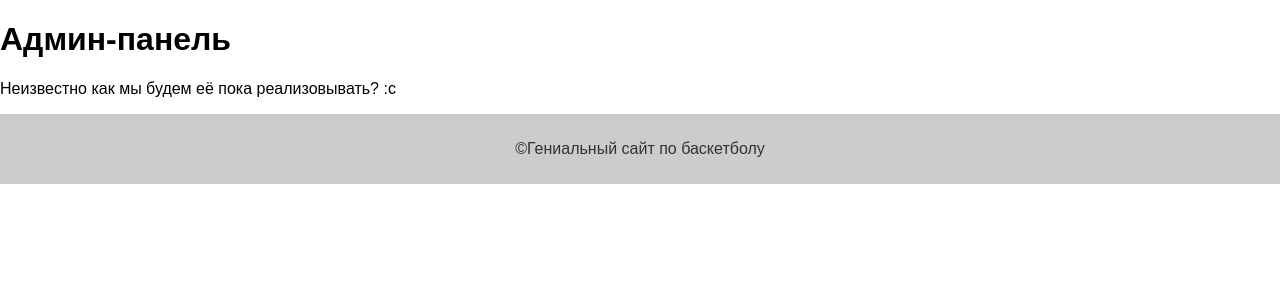
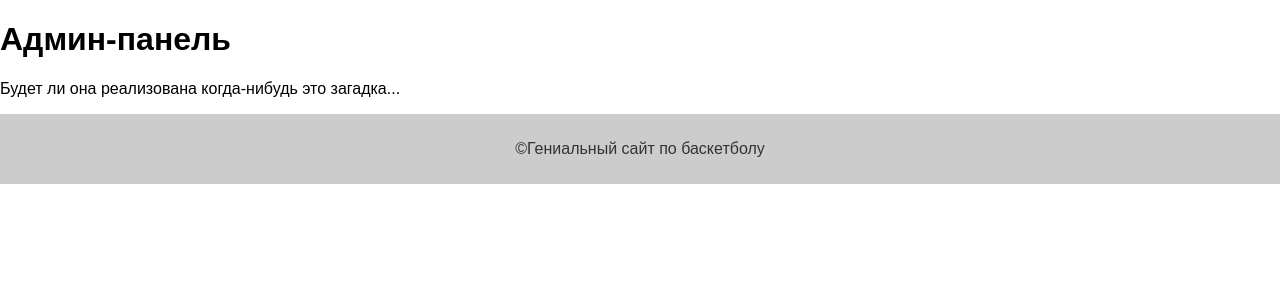
Before and after one commit to Delmark/YSTUTournamentSite, a Django app: page /admin_profile/ in a window 1280 px wide. Shown: the part 38-338 px from the top of the page. Run offline with Django 4.2, Linux system fonts and the light colour scheme.

Commit message:
Работа над свертыванием проекта

```diff
--- a/BasketballBackend/DBTestModels/templates/admin_profile.html
+++ b/BasketballBackend/DBTestModels/templates/admin_profile.html
@@ -2,5 +2,5 @@
 
 {% block content %}
     <h1>Админ-панель</h1>
-    <p> Неизвестно как мы будем её пока реализовывать? :c </p>
+    <p> Будет ли она реализована когда-нибудь это загадка... </p>
 {% endblock %}
--- a/BasketballBackend/DBTestModels/templates/home.html
+++ b/BasketballBackend/DBTestModels/templates/home.html
@@ -8,7 +8,7 @@
 
   <h1>НОВОСТИ</h1>
   {% for article in articles %}
-    <h2>{{article.title}}</h2>
+    <h2>{{article.title}} - {{article.pub_date}}</h2>
     <p>{{article.content}}</p>
   {% empty %}
     <p>Нет новостей</p>
--- /dev/null
+++ b/BasketballBackend/requirements.txt
@@ -0,0 +1,5 @@
+asgiref==3.6.0
+Django==4.2
+Pillow==9.5.0
+sqlparse==0.4.3
+tzdata==2023.3
```
Also changed, not shown: BasketballBackend/DBTestModels/db.sqlite3, README.md, 1 other file.
